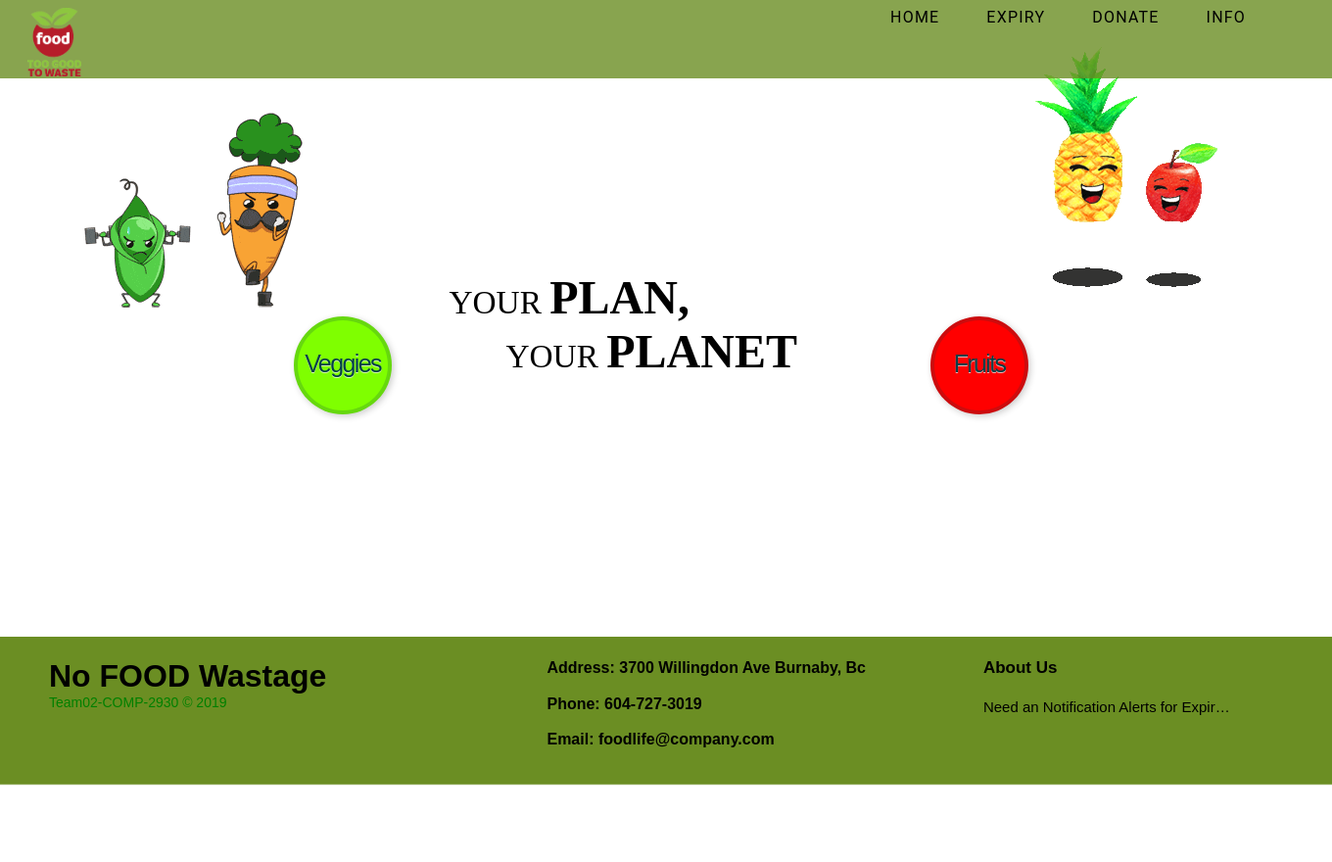
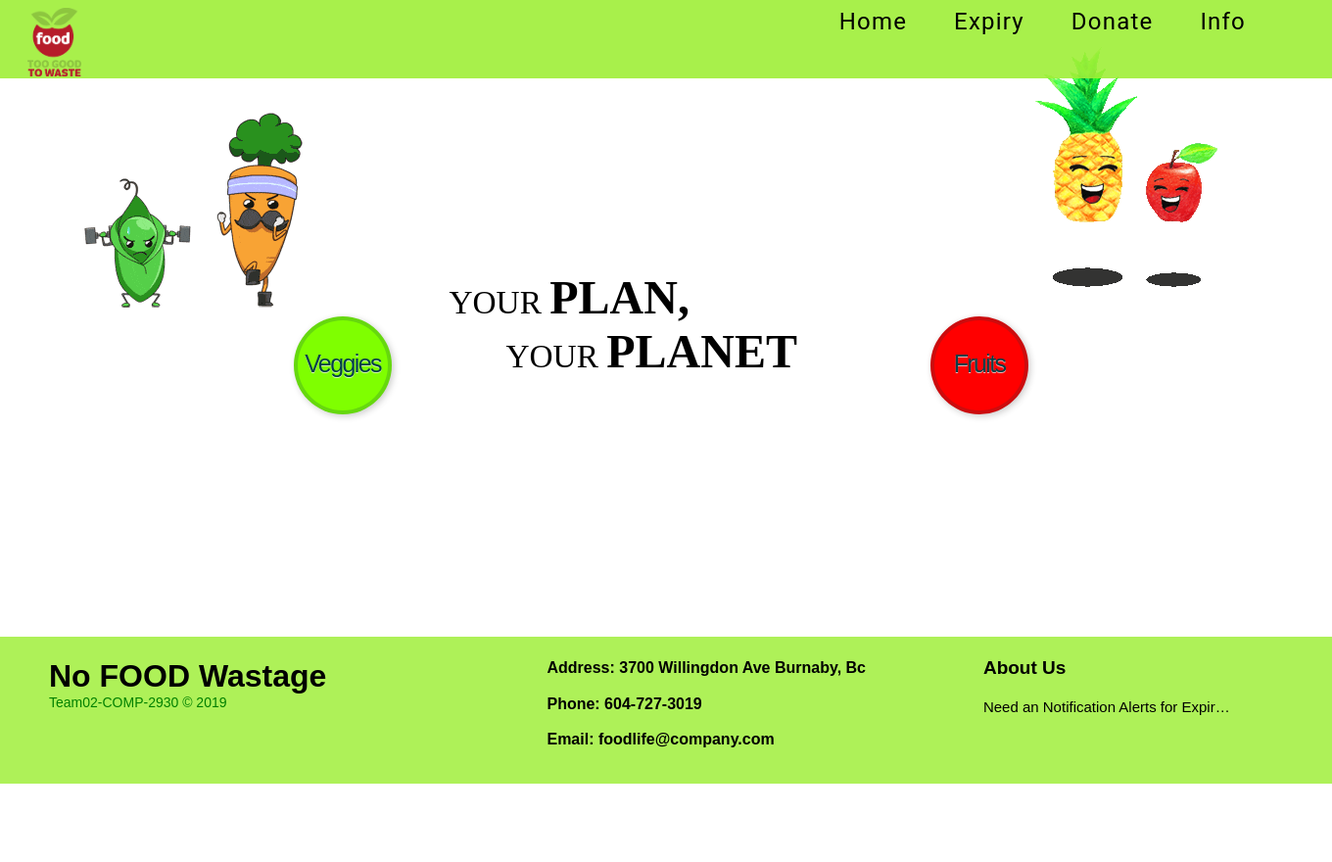
Before and after one commit to DilpreetS0hi/Team-02-COMP-2930, a PHP site: page /suggest.html in a window 1360 px wide. Shown: the whole page at 98% size. Run offline with PHP 8.4, Linux system fonts and the light colour scheme.

Commit message:
css updated

```diff
--- a/suggest.css
+++ b/suggest.css
@@ -72,10 +72,10 @@ form{
 background: rgb(200,255,200,0.65);
 }*/
 .firebaseui-container{
-    background: rgb(200, 255, 200, 0.65) !important;
+    background: rgba(56, 240, 56, 0.74) !important;
 }
 #container{
-    background-color: rgb(107,142,35,0.8);
+    background-color: rgba(159, 239, 56, 0.90);
     width: 100%;
     height: 80px;
     top: 0px;
@@ -130,12 +130,12 @@ nav ul li a {
     display: inline-block;
     outline: none;
     color: #000;
-    text-transform: uppercase;
+
     text-decoration: none;
     font-size: 24px;
     letter-spacing: 1.2px;
     font-weight: bold;
-    font: 16px Roboto,arial,sans-serif;
+    font: 24px Roboto,arial,sans-serif;
 }
 
 #marge{
@@ -282,9 +282,8 @@ nav ul li a {
     height: 150px;
     bottom: 0px;
     position: fixed;
-    background: rgb(107,142,35); /* Fallback color */
-    /*         background: rgba(107,142,35, 0.8);*/
-    box-shadow: 0 1px 1px 0 rgba(107,142,35, 0.8);
+    background: rgba(159, 239, 56, 0.84);
+
     box-sizing: border-box;
     width: 100%;
     text-align: left;
@@ -379,7 +378,7 @@ nav ul li a {
 .footer-distributed .footer-company-about span{
     display: block;
     color:  #000;
-    font-size: 17px;
+    font-size: 19px;
     font-weight: bold;
     margin-bottom: 20px;
 }
@@ -425,9 +424,6 @@ nav ul li a {
 .firebaseui-idp-button{
     margin-top: 10% !important;
 }
-
-
-
 
 
 /*      whole page    */
```
